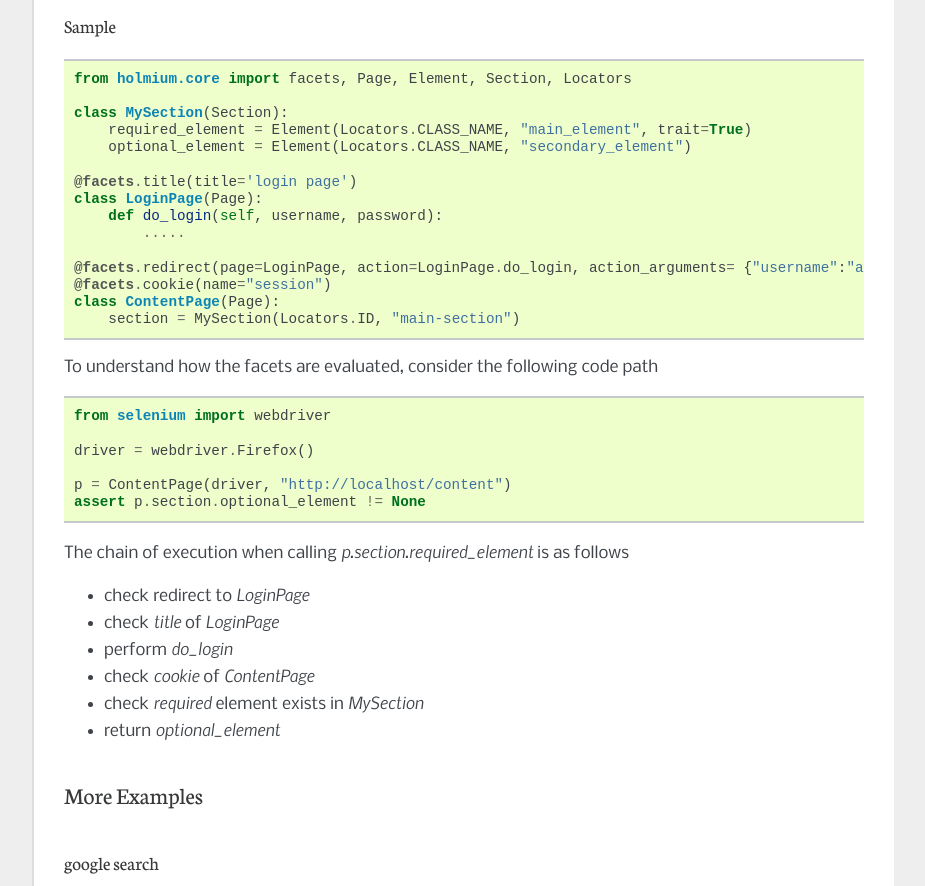
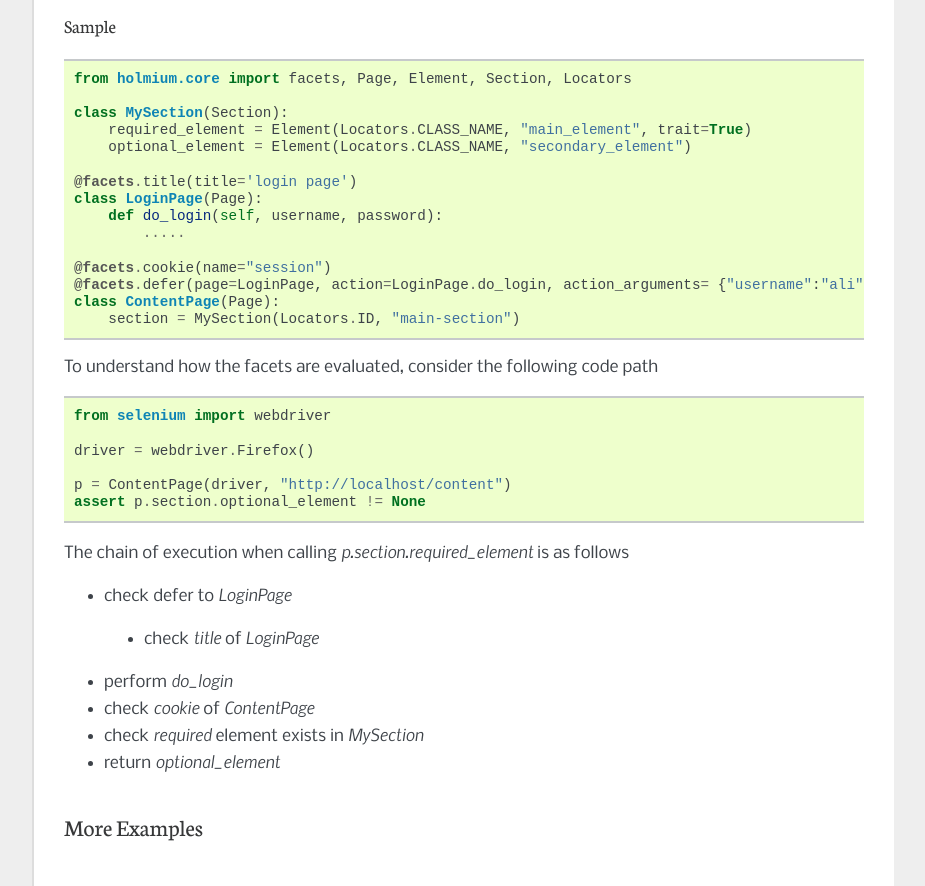
Before and after one commit to alisaifee/holmium.core, a Sphinx documentation site: the page built from doc/source/usage.rst, in a window 1280 px wide and 900 px high, scrolled down 7559 px, cut to the strip 0-886 px from the top of the window. Shown: the whole strip, without its empty margins (198-1123 px from the left). Built offline with Sphinx 7.4.7, drawn with Linux system fonts in a browser that asks for light colours; formulas are drawn with MathJax 3.

Commit message:
minor fixes to docs

```diff
--- a/doc/source/usage.rst
+++ b/doc/source/usage.rst
@@ -386,8 +386,8 @@ Sample
         def do_login(self, username, password):
             .....
 
-    @facets.redirect(page=LoginPage, action=LoginPage.do_login, action_arguments= {"username":"ali", "password":"sekret"})
     @facets.cookie(name="session")
+    @facets.defer(page=LoginPage, action=LoginPage.do_login, action_arguments= {"username":"ali", "password":"sekret"})
     class ContentPage(Page):
         section = MySection(Locators.ID, "main-section")
 
@@ -408,8 +408,8 @@ To understand how the facets are evaluated, consider the following code path
 
 The chain of execution when calling `p.section.required_element` is as follows
 
-* check redirect to `LoginPage`
-* check `title` of `LoginPage`
+* check defer to `LoginPage`
+ * check `title` of `LoginPage`
 * perform `do_login`
 * check `cookie` of `ContentPage`
 * check `required` element exists in `MySection`
```
